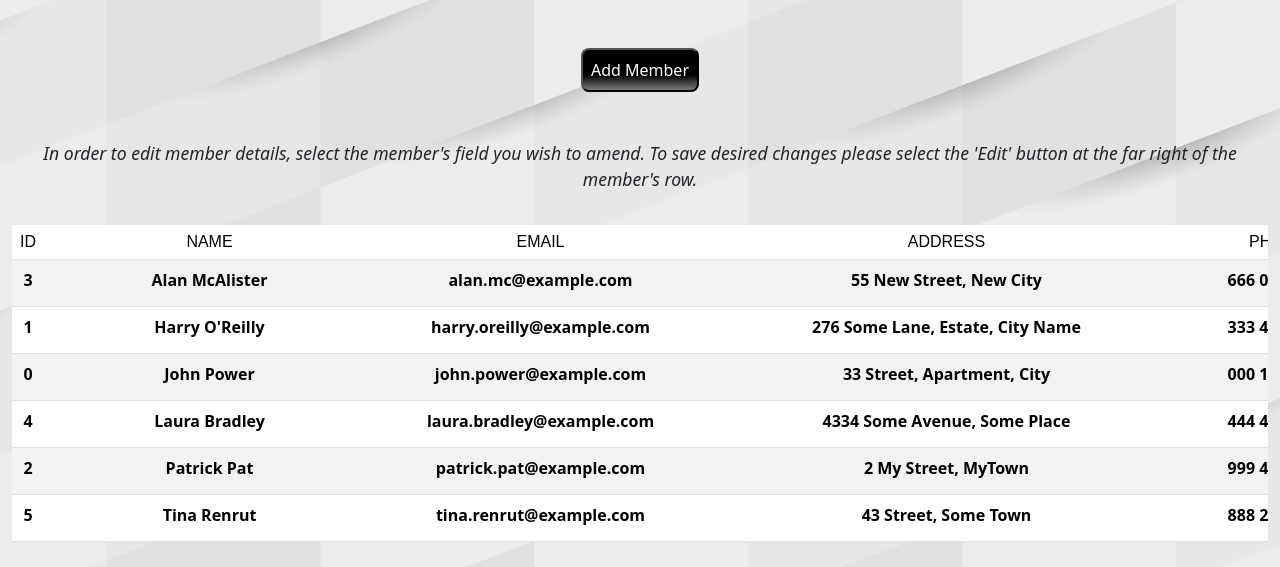
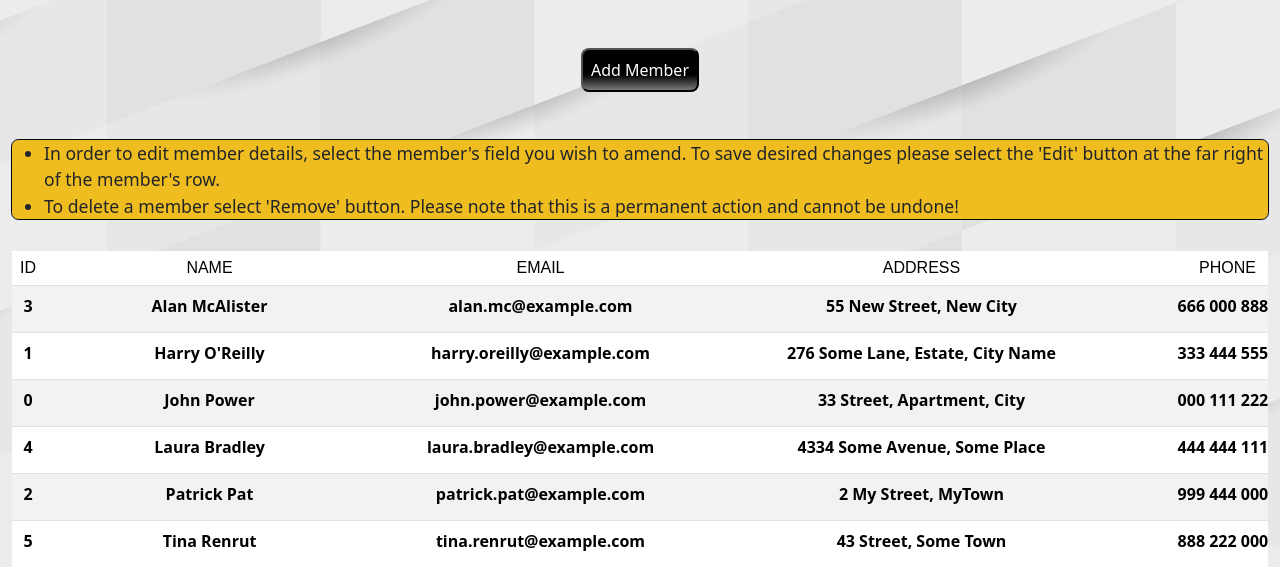
Before and after one commit to sttadic/flask-LMS, a Flask app: page /members in a window 1280 px wide. Shown: the part 103-670 px from the top of the page. Run offline with Flask 2, Linux system fonts and the light colour scheme; a user stored in the database is signed in; some libraries are stand-ins or nearby versions.

Commit message:
Minor changes, mostly stylistic

```diff
--- a/static/styles.css
+++ b/static/styles.css
@@ -1,4 +1,4 @@
-/* Layout style */
+/* Layout styling */
 body {
     background-image: url("pattern.jpg");
     background-attachment: fixed;
@@ -63,7 +63,7 @@ footer {
     font-size: 1rem;
 }
 
-/* Error flash messages */
+/* Flash messages styling */
 .error {
     margin: auto;
     font-family: "Bookman Old Style", Verdana;
@@ -80,7 +80,7 @@ footer {
     box-shadow: 0.7rem 0.7rem;
 }
 
-/* Login, register and other forms */
+/* Forms styling */
 .forms {
     margin: 3rem auto;
     padding-bottom: 2rem;
@@ -139,14 +139,14 @@ footer {
     color: rgb(240, 189, 33);
 }
 
-/* After login librarian name */
+/* Logged in librarian name */
 .user {
     color: rgb(240, 189, 33);
     float: right;
     margin-left: 2rem;
 }
 
-/* Books and members templates */
+/* Books & members templates */
 .wrapper {
     overflow: hidden;
     overflow-x: auto;
@@ -196,8 +196,17 @@ textarea {
     cursor: pointer;
 }
 
+textarea:hover {
+    outline: 0.1rem solid rgb(240, 189, 33);
+    box-shadow: 0 0 2rem rgb(240, 189, 33);
+}
+
 .note {
-    font-style: italic;
+
+    text-align: left;
     font-size: 1.1rem;
     margin-bottom: 2rem;
+    background-color: rgb(240, 189, 33);
+    outline: 0.05rem solid black;
+    border-radius: 0.4rem;
 }
--- a/templates/layout.html
+++ b/templates/layout.html
@@ -36,7 +36,7 @@
                                 <li><a class="dropdown-item text-white" href="/books?sort=author">By Author</a></li>
                                 <li><a class="dropdown-item text-white" href="/books?sort=genre">By Genre</a></li>
                                 <li><hr class="dropdown-divider text-bg-warning"></li>
-                                <li><a class="dropdown-item text-white" href="#">Add Books</a></li>
+                                <li><a class="dropdown-item text-white" href="#">Manage Books</a></li>
                             </ul>
                         </li>
                         <li class="nav-item"><a class="nav-link" aria-current="page" href="#">Account Mangement</a></li>
--- a/templates/members.html
+++ b/templates/members.html
@@ -13,10 +13,12 @@
 <form action="/new-member">
     <button class="member-button">Add Member</button>
 </form>
-<p class="note">
-    In order to edit member details, select the member's field you wish to amend.
-    To save desired changes please select the 'Edit' button at the far right of the member's row.
-</p>
+<ul class="note">
+    <li>In order to edit member details, select the member's field you wish to amend.
+    To save desired changes please select the 'Edit' button at the far right of the member's row.</li>
+    <li>To delete a member select 'Remove' button. Please note that this is a permanent action and
+    cannot be undone!</li>
+</ul>
 <div class="wrapper">
 <table class="table table-striped" spellcheck="false">
     <thead>
@@ -33,10 +35,10 @@
         <tr>
             <form action="/members" method="POST" onsubmit="return confirm('Are you sure you want to proceed?')">
                 <td><input type="text" name="id" value="{{ member.member_id }}" hidden>{{ member.member_id }}</td>
-                <td><textarea name="name" rows="1" cols="30">{{ member.name }}</textarea></td>
-                <td><textarea name="email" rows="1" cols="30">{{ member.email }}</textarea></td>
-                <td><textarea name="address" rows="1" cols="45">{{ member.address }}</textarea></td>
-                <td><textarea name="phone" rows="1" cols="15">{{ member.phone }}</textarea></td>
+                <td><textarea oninput='this.style.height = "";this.style.height = this.scrollHeight + "px"' name="name" rows="1" cols="30">{{ member.name }}</textarea></td>
+                <td><textarea oninput='this.style.height = "";this.style.height = this.scrollHeight + "px"' name="email" rows="1" cols="30">{{ member.email }}</textarea></td>
+                <td><textarea oninput='this.style.height = "";this.style.height = this.scrollHeight + "px"' name="address" rows="1" cols="40">{{ member.address }}</textarea></td>
+                <td><textarea oninput='this.style.height = "";this.style.height = this.scrollHeight + "px"' name="phone" rows="1" cols="15">{{ member.phone }}</textarea></td>
                 <td><button name="button" value="edit" class="table-button" style="padding: 0 0.8rem">Edit</button></td>
                 <td><button name="button" value="delete" class="table-button">Remove</button></td>
             </form>
--- a/templates/new-member.html
+++ b/templates/new-member.html
@@ -3,7 +3,7 @@
 {% block title %}New member{% endblock %}
 
 {% block main %}
-<form class="forms" action="/new-member" method="post" onsubmit="return confirm('Please confirm new member details are correct.')">
+<form class="forms" action="/new-member" method="post" onsubmit="return confirm('Please confirm that all details are correct.')">
     <h4 class="form_name">NEW MEMBER FORM</h4>
     <div class="input-group">
         <span class="input-group-text" id="inputGroup-sizing-default">Full Name</span>
```
